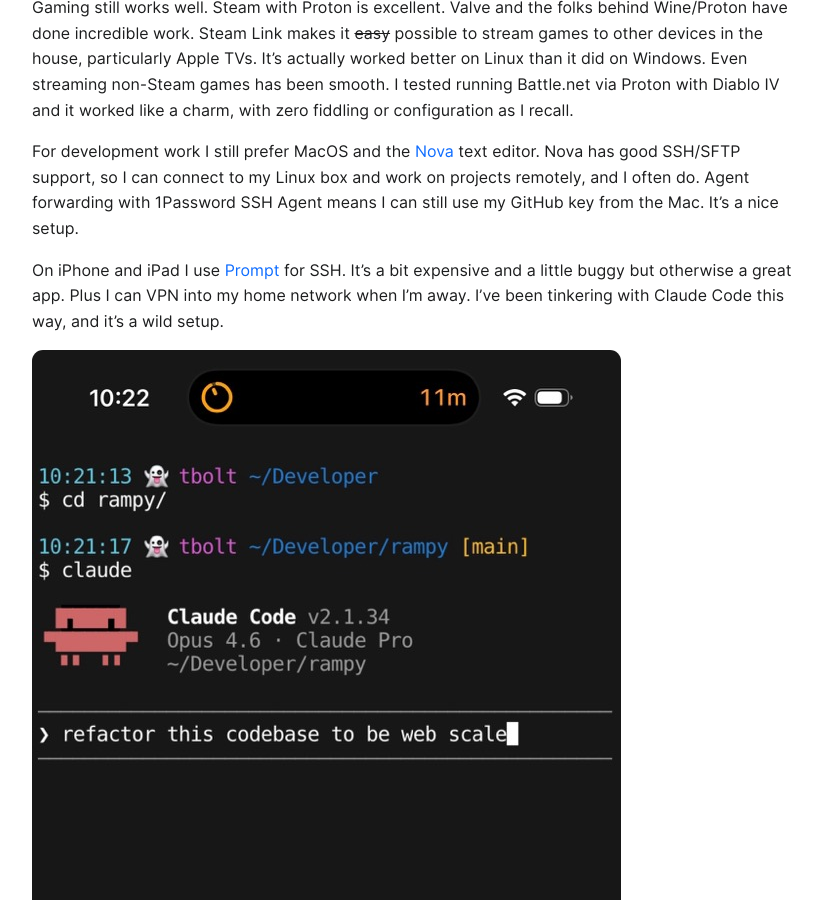
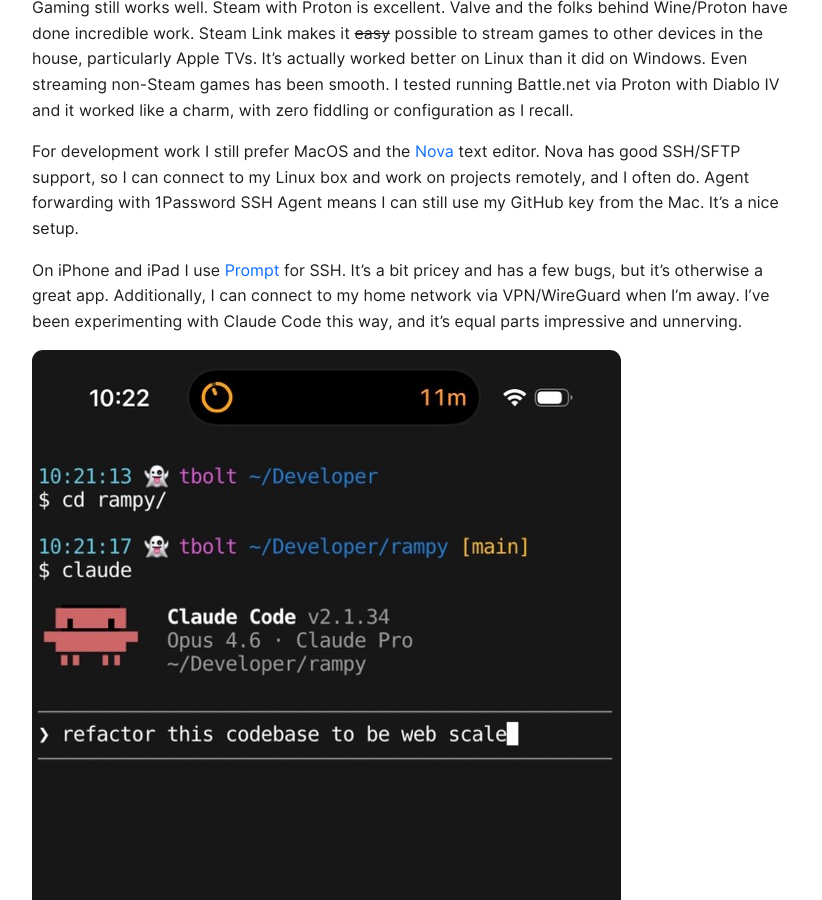
Before and after one commit to tbolt/tbolt.space, a Jekyll site: the page built from _posts/2026-02-06-new-linux-setup-2026.md, in a window 1280 px wide and 900 px high, scrolled down 481 px. Shown: the whole window, without its empty margins (224-1046 px from the left). Built offline with Jekyll 4.4.1, drawn with Linux system fonts in a browser that asks for light colours; some web fonts are replaced.

Commit message:
update post slightly

```diff
--- a/_posts/2026-02-06-new-linux-setup-2026.md
+++ b/_posts/2026-02-06-new-linux-setup-2026.md
@@ -18,6 +18,6 @@
 
 For development work I still prefer MacOS and the [Nova](https://nova.app) text editor. Nova has good SSH/SFTP support, so I can connect to my Linux box and work on projects remotely, and I often do. Agent forwarding with 1Password SSH Agent means I can still use my GitHub key from the Mac. It's a nice setup.
 
-On iPhone and iPad I use [Prompt](https://panic.com/prompt/) for SSH. It's a bit expensive and a little buggy but otherwise a great app. Plus I can VPN into my home network when I'm away. I've been tinkering with Claude Code this way, and it's a wild setup.
+On iPhone and iPad I use [Prompt](https://panic.com/prompt/) for SSH. It's a bit pricey and has a few bugs, but it's otherwise a great app. Additionally, I can connect to my home network via VPN/WireGuard when I’m away. I've been experimenting with Claude Code this way, and it's equal parts impressive and unnerving.
 
 ![Screenshot of Claude Code in Prompt 3 app on an iPhone](/uploads/2026/02/claudecodemobile.jpg)
```
